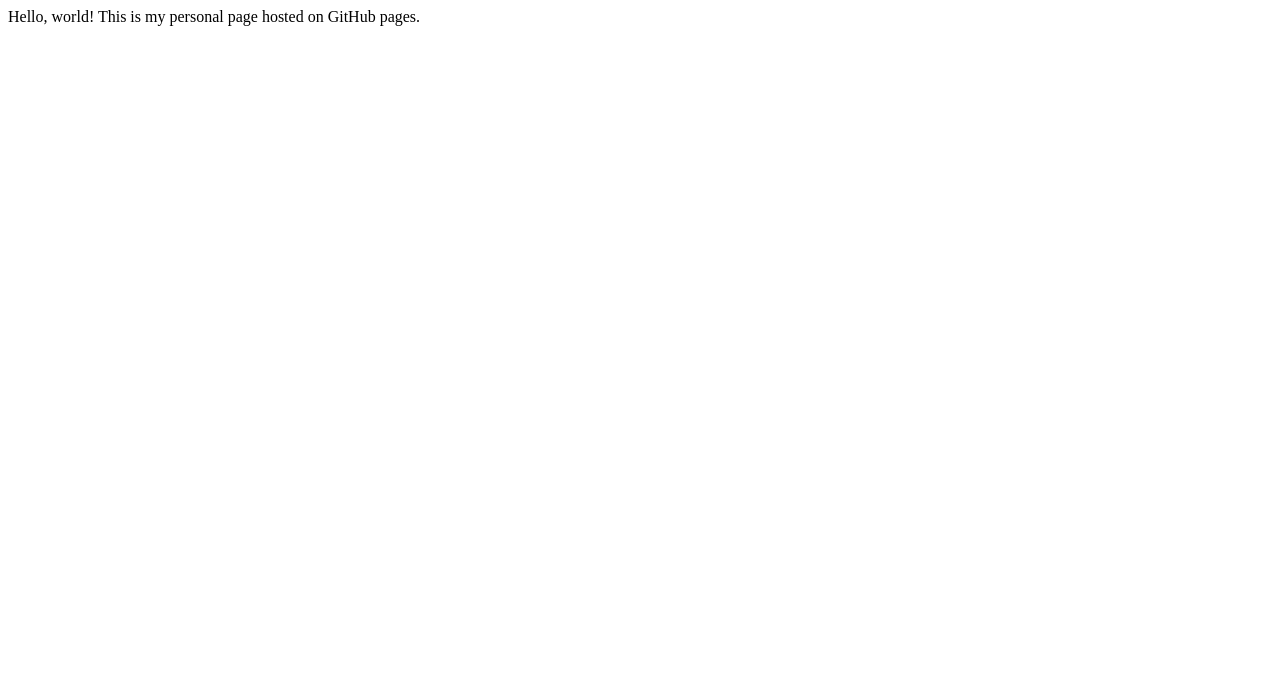
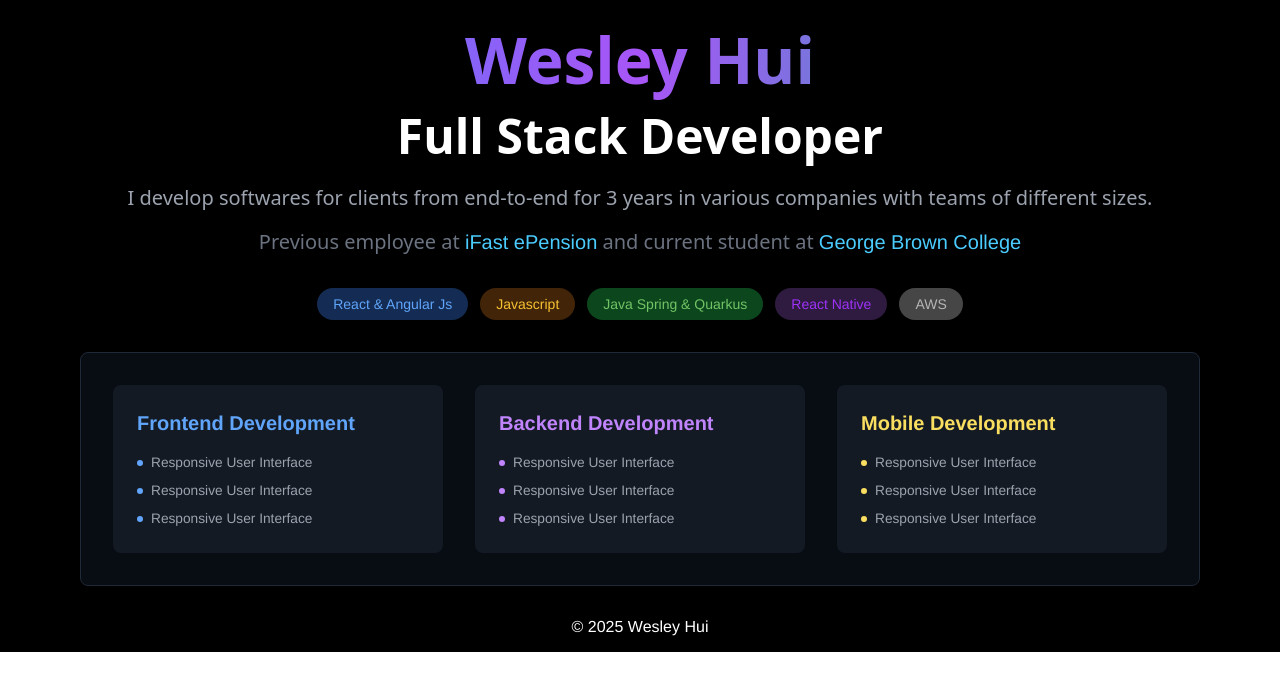
Before and after one commit to Wesley436/wesleyhui.github.io, a plain HTML site: page index.html in a window 1280 px wide. Drawn offline with Linux system fonts and the light colour scheme.

Commit message:
progress

```diff
--- /dev/null
+++ b/css/style.css
@@ -0,0 +1,215 @@
+html {
+    box-sizing: border-box;
+    font-size: 16px; /* Base font size */
+}
+
+img {
+    width: 100%;
+}
+
+*, *::before, *::after {
+    font-family: 'Helvetica Neue', Arial, sans-serif;
+    box-sizing: inherit;
+    margin: 0;
+    padding: 0;
+}
+
+.navbar a:hover {
+    background-color: rgb(148, 148, 148);
+    transform: translateY(-1.5px);
+}
+
+.main-section {
+    background-color: rgba(255,255,255,0.6);
+    background-size: cover;
+    height: 100%;
+    padding: 1rem 5rem;
+    background-color: #000000;
+}
+
+.introduction {
+    font-size: 2rem;
+}
+
+.introduction a {
+    transition: color 0.3s ease;
+    text-decoration: none;
+}
+
+.introduction a:hover {
+    color: rgb(0, 146, 214);
+}
+
+.introduction h1 {
+    background-clip: text;
+    background-image: linear-gradient(to right, rgb(59, 130, 246), rgb(168, 85, 247), rgb(20, 184, 166));
+    color: rgba(0, 0, 0, 0);
+    font-family: ui-sans-serif, system-ui, sans-serif, Apple Color Emoji, Segoe UI Emoji, Segoe UI Symbol, Noto Color Emoji;
+    font-weight: 700;
+    text-align: center;
+}
+
+.introduction h2 {
+    color: rgb(255, 255, 255);
+    font-family: ui-sans-serif, system-ui, sans-serif, Apple Color Emoji, Segoe UI Emoji, Segoe UI Symbol, Noto Color Emoji;
+    font-weight: 700;
+    text-align: center;
+}
+
+.introduction p {
+    font-family: ui-sans-serif, system-ui, sans-serif, Apple Color Emoji, Segoe UI Emoji, Segoe UI Symbol, Noto Color Emoji;
+    font-size: 20px;
+    line-height: 28px;
+    margin-bottom: 0px;
+    margin-left: 0px;
+    margin-right: 0px;
+    margin-top: 16px;
+    text-align: center;
+}
+
+.summary-1 {
+    color: rgb(156, 163, 175);
+}
+
+.summary-2 {
+    color: rgb(107 114 128)
+}
+
+.summary-2 a {
+    color: rgb(75, 204, 255);
+}
+
+.skills {
+    column-gap: 12px;
+    display: flex;
+    flex-wrap: wrap;
+    justify-content: center;
+    row-gap: 12px;
+    padding-top: 32px;
+}
+
+.skills span {
+    border-bottom-left-radius: 9999px;
+    border-bottom-right-radius: 9999px;
+    border-top-left-radius: 9999px;
+    border-top-right-radius: 9999px;
+    font-size: 14px;
+    padding-bottom: 8px;
+    padding-left: 16px;
+    padding-right: 16px;
+    padding-top: 8px;
+}
+
+.react {
+    background-color: rgba(59, 131, 246, 0.336);
+    color: rgb(96, 165, 250);
+}
+
+.javascript {
+    background-color: rgba(255, 140, 32, 0.26);
+    color: rgb(247, 194, 50);
+}
+
+.java {
+    background-color: rgba(25, 136, 58, 0.514);
+    color: rgba(125, 209, 108, 0.904);
+}
+
+.native {
+    background-color: rgba(187, 108, 252, 0.247);
+    color: rgb(158, 50, 247);
+}
+
+.aws {
+    background-color: rgba(77, 77, 77, 0.911);
+    color: rgba(187, 187, 187, 0.945);
+}
+
+.areas {
+    background-color: rgba(17, 24, 39, 0.5);
+    border: 0.8px solid rgb(31, 41, 55);
+    border-radius: 8px;
+    line-height: 24px;
+    padding-bottom: 32px;
+    padding-left: 32px;
+    padding-right: 32px;
+    padding-top: 32px;
+    margin-top: 32px;
+}
+
+.areas-grid {
+    display: grid;
+	grid-template-columns: repeat(3,minmax(0,1fr));
+    gap: 2rem;
+}
+
+.area {
+	transition-property: color,background-color,border-color,text-decoration-color,fill,stroke;
+	transition-timing-function: cubic-bezier(.4,0,.2,1);
+	transition-duration: .15s;
+	background-color: rgba(31,41,55,.5);
+	border-color: transparent;
+	border-width: 2px;
+	border-radius: .5rem;
+    padding: 1.5rem;
+}
+
+.area h3 {
+    margin-bottom: 1rem;
+    font-size: 1.25rem;
+    line-height: 1.75rem;
+    font-weight: 600;
+}
+
+.area.frontend {
+    color: rgb(96 165 250);
+}
+
+.area.backend {
+    color: rgb(192 132 252);
+}
+
+.area.mobile {
+    color: rgb(250, 222, 96);
+}
+
+.area ul {
+    margin: 0;
+    padding: 0;
+    list-style: none;
+    color: rgb(156 163 175);
+    font-size: 0.857rem;
+    line-height: 1.25rem;
+}
+
+.area li {
+    gap: 0.5rem;
+    align-items: center;
+    display: flex;
+    margin-top: 0.5rem;
+}
+
+.list-dot {
+    border-radius: 9999px;
+    width: 0.375rem;
+    height: 0.375rem;
+}
+
+.list-dot.frontend {
+    background-color: rgb(96 165 250);
+}
+
+.list-dot.backend {
+    background-color: rgb(192 132 252);
+}
+
+.list-dot.mobile {
+    background-color: rgb(250, 222, 96);
+}
+
+footer {
+    padding: 1rem 0rem;
+    text-align: center;
+    background-color: black;
+    color: white;
+}
--- a/index.html
+++ b/index.html
@@ -1 +1,98 @@
-Hello, world! This is my personal page hosted on GitHub pages.
+<!DOCTYPE html>
+<html lang="en">
+<head>
+    <meta charset="UTF-8">
+    <meta name="viewport" content="width=device-width, initial-scale=1.0">
+    <title>Wesley Hui</title>
+    <link rel="stylesheet" href="css/style.css">
+</head>
+<body>
+    <main class="main-section">
+        <div class="introduction">
+            <h1>
+                Wesley Hui
+            </h1>
+
+            <h2>
+                Full Stack Developer
+            </h2>
+
+            <p class="summary-1">
+                I develop softwares for clients from end-to-end for 3 years in various companies with teams of different sizes.
+            </p>
+
+            <p class="summary-2">
+                Previous employee at <a href="https://www.ifastepension.com.hk/en/home" target="_blank">iFast ePension</a> and current student at <a href="https://www.georgebrown.ca/" target="_blank">George Brown College</a>
+            </p>
+        </div>
+
+        <div class="skills">
+            <span class="react">React & Angular Js</span>
+            <span class="javascript">Javascript</span>
+            <span class="java">Java Spring & Quarkus</span>
+            <span class="native">React Native</span>
+            <span class="aws">AWS</span>
+        </div>
+
+        <div class="areas">
+            <div class="areas-grid">
+                <div class="area frontend">
+                    <h3>Frontend Development</h3>
+                    <ul>
+                        <li>
+                            <div class="list-dot frontend"></div>
+                            Responsive User Interface
+                        </li>
+                        <li>
+                            <div class="list-dot frontend"></div>
+                            Responsive User Interface
+                        </li>
+                        <li>
+                            <div class="list-dot frontend"></div>
+                            Responsive User Interface
+                        </li>
+                    </ul>
+                </div>
+                <div class="area backend">
+                    <h3>Backend Development</h3>
+                    <ul>
+                        <li>
+                            <div class="list-dot backend"></div>
+                            Responsive User Interface
+                        </li>
+                        <li>
+                            <div class="list-dot backend"></div>
+                            Responsive User Interface
+                        </li>
+                        <li>
+                            <div class="list-dot backend"></div>
+                            Responsive User Interface
+                        </li>
+                    </ul>
+                </div>
+                <div class="area mobile">
+                    <h3>Mobile Development</h3>
+                    <ul>
+                        <li>
+                            <div class="list-dot mobile"></div>
+                            Responsive User Interface
+                        </li>
+                        <li>
+                            <div class="list-dot mobile"></div>
+                            Responsive User Interface
+                        </li>
+                        <li>
+                            <div class="list-dot mobile"></div>
+                            Responsive User Interface
+                        </li>
+                    </ul>
+                </div>
+            </div>
+        </div>
+    </main>
+
+    <footer>
+        <p>&copy; 2025 Wesley Hui</p>
+    </footer>
+</body>
+</html>
```
Also changed, not shown: 1 other file.
